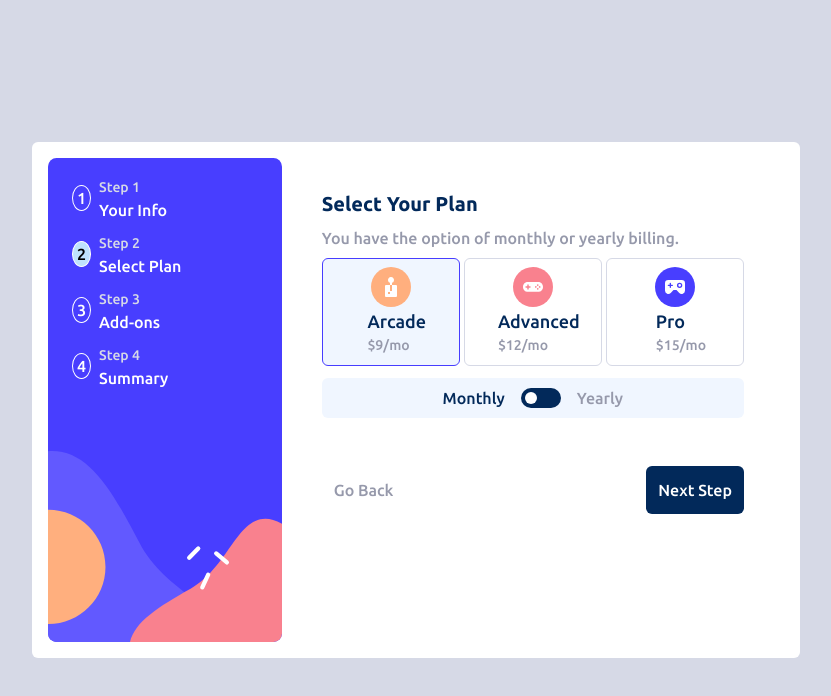
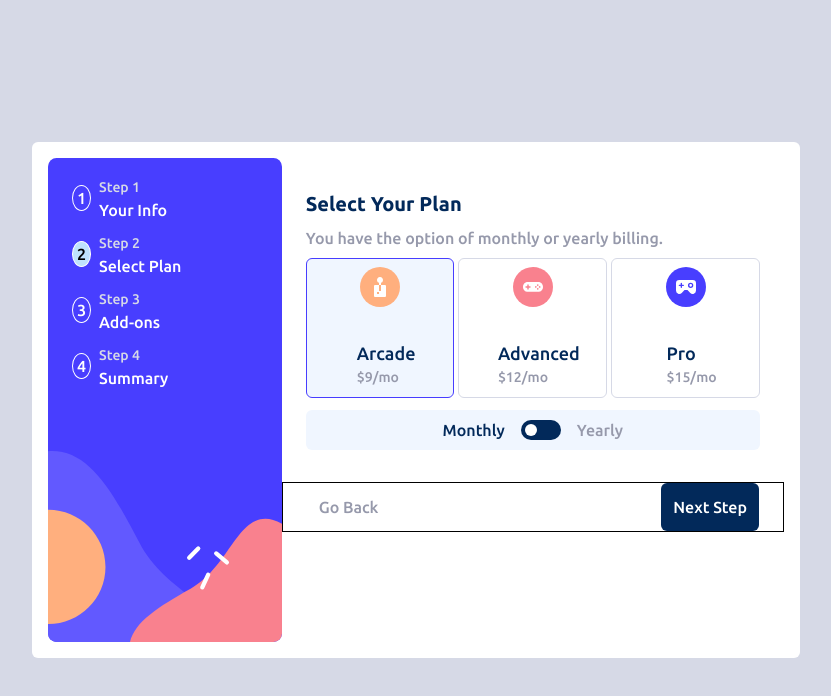
Before and after one commit to acedilloluis/multistep-form, a React (Vite) app: page / in a window 1280 px wide. Both pictures are taken after typing "Sample", "name@example.com", "5551234" into the empty fields and a click on the button "Next Step". Shown: the top 696 px of the page, without its empty margins (224-1055 px from the left). Built offline with nearby package versions, Linux system fonts and the light colour scheme.

Commit message:
fixed spacing in nav and radio btn

```diff
--- a/src/components/Form.js
+++ b/src/components/Form.js
@@ -21,7 +21,7 @@ function Form(props) {
       <form
         id={props.id}
         onSubmit={handleSubmit}
-        className="absolute top-[15%] mx-4 h-min rounded-md bg-white px-6 py-8 font-sans sm:static"
+        className="absolute top-[15%] mx-4 h-min rounded-md bg-white px-6 py-8 font-sans sm:static sm:mx-0 sm:self-stretch"
       >
         <h1 className="mb-2 text-xl font-bold text-marine-blue">
           {props.title}
@@ -32,7 +32,7 @@ function Form(props) {
         {props.list}
       </form>
 
-      <nav className="absolute bottom-0 w-full bg-white sm:static sm:px-6">
+      <nav className="absolute bottom-0 m-0 w-full border bg-white p-0 sm:static sm:px-6">
         {props.id !== 'step-1' ? (
           <FormBtn submit={false} text="Go Back" goBack={goBack} />
         ) : null}
--- a/src/components/FormBtn.js
+++ b/src/components/FormBtn.js
@@ -6,7 +6,7 @@ function FormBtn(props) {
     <button
       type="submit"
       form={props.id}
-      className="float-right m-4 rounded-md bg-marine-blue p-3 text-base font-medium text-white hover:bg-pastel-blue"
+      className="float-right m-4 rounded-md bg-marine-blue p-3 text-base font-medium text-white hover:bg-pastel-blue sm:m-0"
     >
       {props.text}
     </button>
@@ -15,7 +15,7 @@ function FormBtn(props) {
     <button
       type="button"
       onClick={() => props.goBack()}
-      className="m-4 rounded-md p-3 text-base font-medium text-cool-gray hover:text-marine-blue"
+      className="m-4 rounded-md p-3 text-base font-medium text-cool-gray hover:text-marine-blue sm:m-0"
     >
       {props.text}
     </button>
--- a/src/components/RadioBtn.js
+++ b/src/components/RadioBtn.js
@@ -14,7 +14,7 @@ function RadioBtn({ propName, planTitle, planIcon, price, info, setInfo }) {
       }`}
     >
       <img src={planIcon} alt="" />
-      <strong className="ml-3 text-lg font-medium text-marine-blue">
+      <strong className="ml-3 mt-8 text-lg font-medium text-marine-blue">
         {planTitle}
         <span className="block text-sm font-medium text-cool-gray">
           {priceLabel}
```
